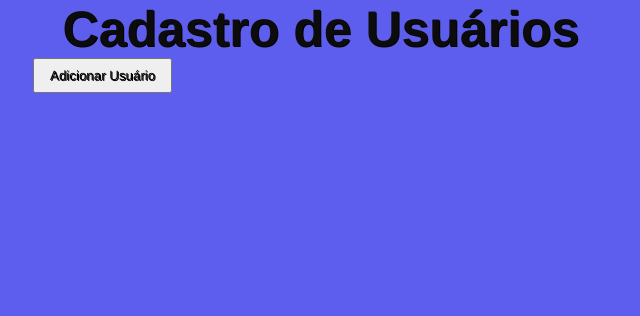
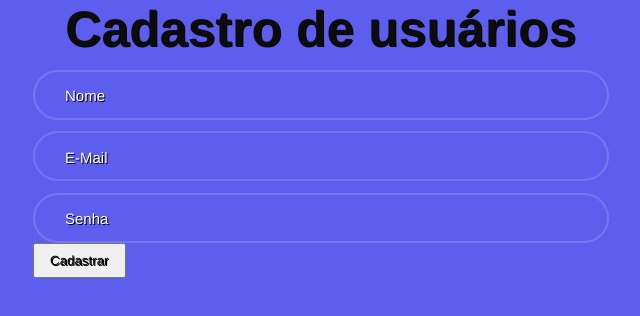
Before and after one commit to Hide71/Controle_Pessoal_Front, a React (Vite) app: page /usuario in a window 1280 px wide. Shown: the top 316 px of the page, without its empty margins (319-959 px from the left). Built offline with nearby package versions, Linux system fonts and the light colour scheme; no server answers.

Commit message:
pagina usuario atualizada

```diff
--- a/src/pages/Login/index.jsx
+++ b/src/pages/Login/index.jsx
@@ -16,7 +16,7 @@ function Login() {
   const handleSubmit = async (event) => {
     event.preventDefault();
 
-    if (!userName || !email || !password) {
+    if (!email || !password) {
       setError("Por favor, preencha todos os campos.");
       return;
     }
@@ -72,14 +72,6 @@ function Login() {
           <h1>Acesse o sistema</h1>
           <div className="input-field">
             <input
-              type="text"
-              placeholder="Nome"
-              value={userName}
-              onChange={(e) => setUserName(e.target.value)}
-            />
-          </div>
-          <div className="input-field">
-            <input
               type="email"
               placeholder="E-Mail"
               value={email}
--- a/src/pages/User/index.jsx
+++ b/src/pages/User/index.jsx
@@ -1,111 +1,79 @@
 import { getUsers, getUserById, addUser, editUser,deleteUser  } from "../../services/userContoller"
 import { useEffect, useState,} from "react"
-import { Link, redirect } from 'react-router-dom'
+import { Link, useNavigate} from 'react-router-dom'
 
 function User() {
     const [users, setUsers] = useState([]);
     const [modalOpen, setModalOpen] = useState(false);
     const [currentUser, setCurrentUser] = useState(null);
-    const [userName, setUserName] = useState('');
+    const [name, setName] = useState('');
     const [email, setEmail] = useState('');
-    const [passWord, setPassWord] = useState('')
+    const [password, setPassword] = useState('')
     const [url, setUrl] = useState('');
+    const [error, setError] = useState("");
+    const [isLoading, setIsLoading] = useState(false);
+    const navigate = useNavigate();
 
-    useEffect(() => {
-      const fetchUsers = async () => {
+    const handleSubmit = async (e)=> {
+      e.preventDefault()
+      console.log(email, password)
+      if(!name || !email || !password){
+        setError("por favor preencha todos os campos")
+        return
+      }
+      setIsLoading (true)
+      setError("")
       try {
-          const data = await getUsers()
+        const data = { name, email, password}
         setUsers(data)
+        await addUser(data)
+        alert("Cadastro efetuado com sucesso!");
+        navigate("/despesa");
+
       } catch (error) {
-          console.error('Erro ao  buscar usuários:', error)
+
+      }
+      finally{
+        setIsLoading(false)
       }
     }
-
-      fetchUsers()
-    }, [])
-
-    const handleOpenModal = (user = null) => {
-      if (user) {
-        setCurrentUser(user)
-        setUserName(user.username)
-        setEmail(user.email)
-        setPassWord(user.password)
-        setUrl(user.url)
-      } else {
-        setCurrentUser(null)
-        setUserName('')
-        setEmail('')
-        setPassWord('')
-        setUrl('')
-      }
-      setModalOpen(true)
-    }
-
-    const handleCloseModal = () => {
-      setModalOpen(false)
-    }
-
-    const handleSave = async () => {
-      const user = { username: userName, email: email,passWord: passWord, url: url }
-      try {
-        if (currentUser) {
-          await editUser(currentUser.id, user)
-        } else {
-          await addUser(user)
-        }
-        const data = await getUsers()
-        setUsers(data)
-        window.location.href = '/'
-        handleCloseModal()
-      } catch (error) {
-        console.error('Erro ao salvar usuario:', error)
-      }
-    }
-    const handleDelete = async (id) => {
-        try {
-          await deleteUser(id)
-          const data = await getUsers()
-          setUsers(data)
-        } catch (error) {
-          console.error('Erro ao deletar usuario:', error)
-        }
-      }
-    return (
-        <div >
-          <h1>Cadastro de Usuários</h1>
+    return(
       <div className="center-div">
-             <button onClick={() => handleOpenModal()}>Adicionar Usuário</button>
+        <div className="containerlogin"></div>
+        <form onSubmit={handleSubmit}>
+          <h1>Cadastro de usuários</h1>
+          <div className="input-field">
+            <input
+              type="name"
+              placeholder="Nome"
+              value={name}
+              onChange={(e) => setName(e.target.value)}
+            />
           </div>
-          <div className="container">
-          {modalOpen && (
-            <div className="modal">
-              <h2>{currentUser ? 'Editar Usuário' : 'Adicionar Usuário'}</h2>
-              <input
-                type="text"
-                value={userName}
-                onChange={(e) => setUserName(e.target.value)}
-                placeholder="Nome"
-              />
+          <div className="input-field">
             <input
               type="email"
+              placeholder="E-Mail"
               value={email}
               onChange={(e) => setEmail(e.target.value)}
-                placeholder="Email"
             />
+          </div>
+          <div className="input-field">
             <input
-                type="text"
-                value={passWord}
-                onChange={(e) => setPassWord(e.target.value)}
-                placeholder="senha"
+              type="password"
+              placeholder="Senha"
+              value={password}
+              onChange={(e) => setPassword(e.target.value)}
             />
-              <button onClick={handleSave}>Salvar</button>
-              <button onClick={handleCloseModal}>Fechar</button>
           </div>
-          )}
+          <button type="submit" disabled={isLoading}>
+            {isLoading ? "Cadastrando..." : "Cadastrar"}
+          </button>
+
+        </form>
 
       </div>
-        </div>
     )
+
   }
-
 export default User
```
Also changed, not shown: src/pages/Login/style.css (line endings or trailing spaces). Lines whose indentation alone changed are shown as unchanged.
